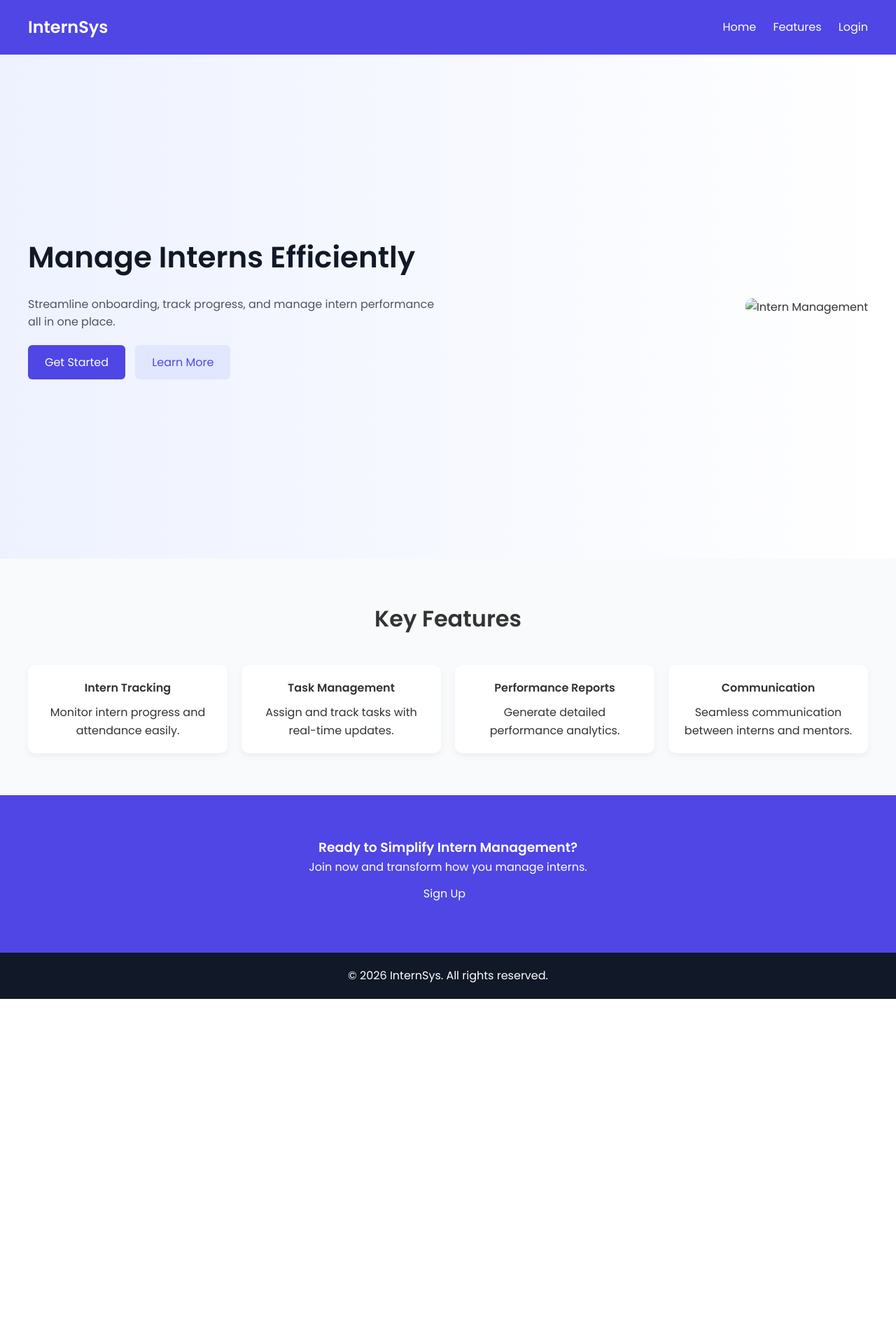
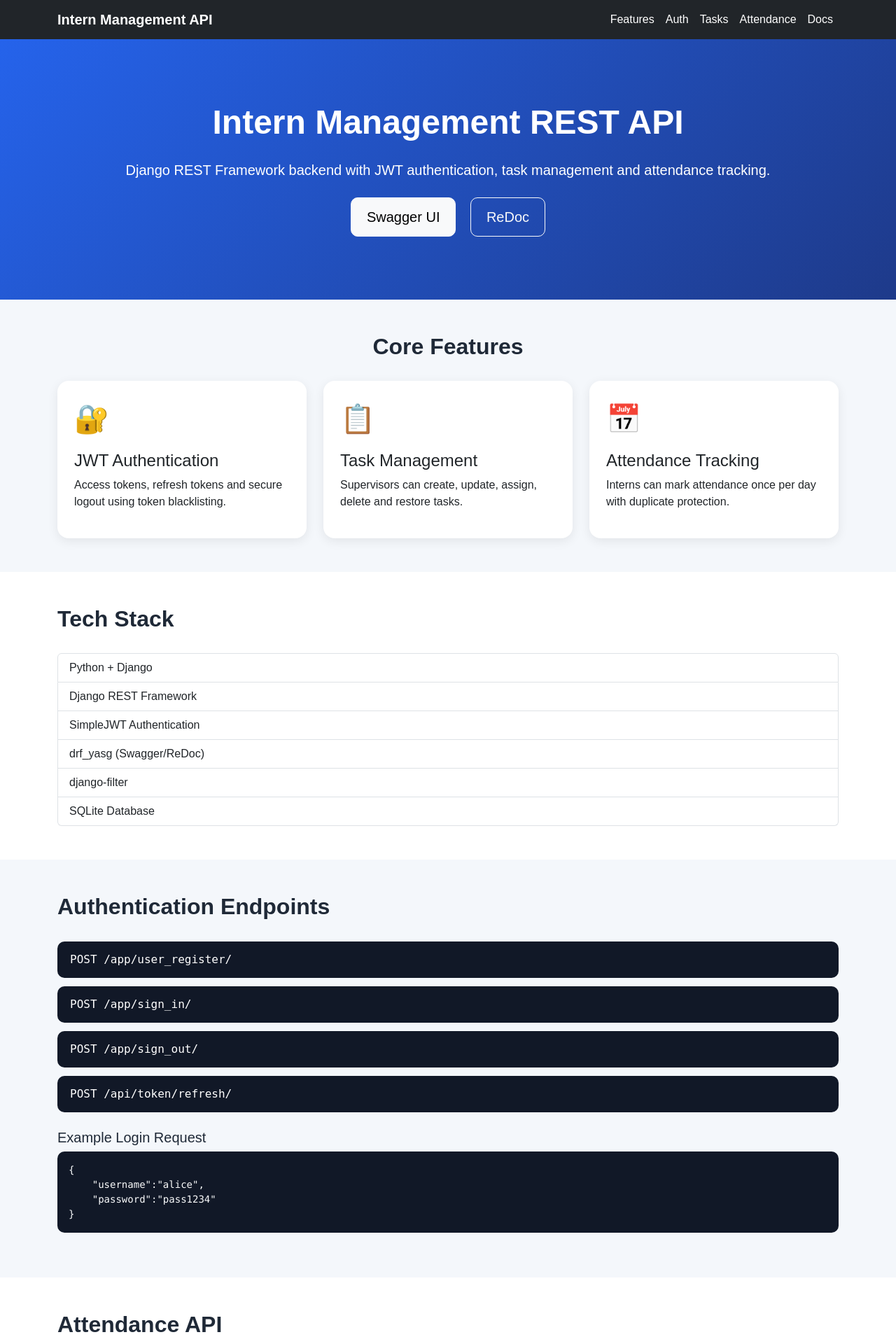
Before and after one commit to Kz1232/Intern-Management-System, a Django app: template intern/templates/homepage.html in a window 1280 px wide. Shown: the top 1920 px of the page at 70% size. Before the commit the page ends 1427 px from the top, so only its background shows below. Run offline with Django 5.2, Linux system fonts and the light colour scheme; the template is opened without the code that fills it, so the values that code supplies are empty; some libraries are stand-ins or nearby versions.

Commit message:
Added a proper homepage

```diff
--- a/intern/templates/homepage.html
+++ b/intern/templates/homepage.html
@@ -1,190 +1,379 @@
 <!DOCTYPE html>
 <html lang="en">
 <head>
-  <meta charset="UTF-8">
-  <meta name="viewport" content="width=device-width, initial-scale=1.0">
-  <title>Intern Management System</title>
-  <link href="https://fonts.googleapis.com/css2?family=Poppins:wght@300;400;600&display=swap" rel="stylesheet">
+    <meta charset="UTF-8" />
+    <meta name="viewport" content="width=device-width, initial-scale=1.0"/>
+    <title>Intern Management API</title>
+
+    <link href="https://cdn.jsdelivr.net/npm/bootstrap@5.3.3/dist/css/bootstrap.min.css" rel="stylesheet">
+
     <style>
-    * {
-      margin: 0;
-      padding: 0;
-      box-sizing: border-box;
-      font-family: 'Poppins', sans-serif;
+        body{
+            background:#f4f7fb;
+            font-family:Arial, sans-serif;
+            color:#1f2937;
         }
 
-    body {
-      line-height: 1.6;
-      color: #333;
+        .hero{
+            background:linear-gradient(135deg,#2563eb,#1e3a8a);
+            color:white;
+            padding:90px 0;
         }
 
-    header {
-      background: #4f46e5;
-      color: white;
-      padding: 20px 40px;
-      display: flex;
-      justify-content: space-between;
-      align-items: center;
+        .hero h1{
+            font-size:3rem;
+            font-weight:700;
         }
 
-    header h1 {
-      font-size: 24px;
+        .section-title{
+            font-weight:700;
+            margin-bottom:30px;
         }
 
-    nav a {
-      color: white;
-      margin-left: 20px;
-      text-decoration: none;
-      font-weight: 500;
+        .card{
+            border:none;
+            border-radius:16px;
+            box-shadow:0 4px 15px rgba(0,0,0,0.08);
         }
 
-    .hero {
-      height: 90vh;
-      display: flex;
-      align-items: center;
-      justify-content: space-between;
-      padding: 0 40px;
-      background: linear-gradient(to right, #eef2ff, #ffffff);
+        .endpoint{
+            background:#111827;
+            color:white;
+            padding:14px 18px;
+            border-radius:10px;
+            margin-bottom:12px;
+            font-family:monospace;
+            overflow-x:auto;
         }
 
-    .hero-text {
-      max-width: 50%;
+        footer{
+            background:#111827;
+            color:white;
+            padding:30px 0;
+            margin-top:60px;
         }
 
-    .hero-text h2 {
-      font-size: 42px;
-      margin-bottom: 20px;
-      color: #111827;
+        pre{
+            background:#111827;
+            color:#f9fafb;
+            padding:16px;
+            border-radius:10px;
+            overflow-x:auto;
         }
 
-    .hero-text p {
-      margin-bottom: 20px;
-      color: #4b5563;
+        .nav-link{
+            color:white !important;
         }
 
-    .btn {
-      display: inline-block;
-      padding: 12px 24px;
-      background: #4f46e5;
-      color: white;
-      border-radius: 6px;
-      text-decoration: none;
-      margin-right: 10px;
+        .feature-icon{
+            font-size:40px;
         }
 
-    .btn-secondary {
-      background: #e0e7ff;
-      color: #4f46e5;
-    }
-
-    .features {
-      padding: 60px 40px;
-      background: #f9fafb;
-      text-align: center;
-    }
-
-    .features h3 {
-      font-size: 32px;
-      margin-bottom: 40px;
-    }
-
-    .feature-grid {
-      display: grid;
-      grid-template-columns: repeat(auto-fit, minmax(250px, 1fr));
-      gap: 20px;
-    }
-
-    .feature {
-      background: white;
-      padding: 20px;
-      border-radius: 10px;
-      box-shadow: 0 4px 10px rgba(0,0,0,0.05);
-    }
-
-    .feature h4 {
-      margin-bottom: 10px;
-    }
-
-    .cta {
-      padding: 60px 40px;
-      text-align: center;
-      background: #4f46e5;
-      color: white;
-    }
-
-    footer {
-      text-align: center;
-      padding: 20px;
-      background: #111827;
-      color: white;
-    }
-
-    @media(max-width: 768px) {
-      .hero {
-        flex-direction: column;
-        text-align: center;
-      }
-
-      .hero-text {
-        max-width: 100%;
-      }
+        .btn-custom{
+            padding:12px 22px;
+            border-radius:10px;
         }
     </style>
 </head>
 <body>
 
-  <header>
-    <h1>InternSys</h1>
-    <nav>
-      <a href="#">Home</a>
-      <a href="#">Features</a>
-      <a href="#">Login</a>
+<!-- NAVBAR -->
+<nav class="navbar navbar-expand-lg navbar-dark bg-dark sticky-top">
+    <div class="container">
+        <a class="navbar-brand fw-bold" href="/">
+            Intern Management API
+        </a>
+
+        <button class="navbar-toggler" type="button" data-bs-toggle="collapse" data-bs-target="#navMenu">
+            <span class="navbar-toggler-icon"></span>
+        </button>
+
+        <div class="collapse navbar-collapse" id="navMenu">
+            <ul class="navbar-nav ms-auto">
+                <li class="nav-item">
+                    <a class="nav-link" href="#features">Features</a>
+                </li>
+
+                <li class="nav-item">
+                    <a class="nav-link" href="#auth">Auth</a>
+                </li>
+
+                <li class="nav-item">
+                    <a class="nav-link" href="#tasks">Tasks</a>
+                </li>
+
+                <li class="nav-item">
+                    <a class="nav-link" href="#attendance">Attendance</a>
+                </li>
+
+                <li class="nav-item">
+                    <a class="nav-link" href="#docs">Docs</a>
+                </li>
+            </ul>
+        </div>
+    </div>
 </nav>
-  </header>
 
-  <section class="hero">
-    <div class="hero-text">
-      <h2>Manage Interns Efficiently</h2>
-      <p>Streamline onboarding, track progress, and manage intern performance all in one place.</p>
-      <a href="#" class="btn">Get Started</a>
-      <a href="#" class="btn btn-secondary">Learn More</a>
-    </div>
-    <div class="hero-image">
-      <img src="https://via.placeholder.com/500" alt="Intern Management" style="width:100%; border-radius:10px;">
-    </div>
-  </section>
+<!-- HERO -->
+<section class="hero text-center">
+    <div class="container">
+        <h1>Intern Management REST API</h1>
 
-  <section class="features">
-    <h3>Key Features</h3>
-    <div class="feature-grid">
-      <div class="feature">
-        <h4>Intern Tracking</h4>
-        <p>Monitor intern progress and attendance easily.</p>
-      </div>
-      <div class="feature">
-        <h4>Task Management</h4>
-        <p>Assign and track tasks with real-time updates.</p>
-      </div>
-      <div class="feature">
-        <h4>Performance Reports</h4>
-        <p>Generate detailed performance analytics.</p>
-      </div>
-      <div class="feature">
-        <h4>Communication</h4>
-        <p>Seamless communication between interns and mentors.</p>
+        <p class="lead mt-4">
+            Django REST Framework backend with JWT authentication,
+            task management and attendance tracking.
+        </p>
+
+        <div class="mt-4">
+            <a href="/swagger/" class="btn btn-light btn-lg btn-custom me-3">
+                Swagger UI
+            </a>
+
+            <a href="/redoc/" class="btn btn-outline-light btn-lg btn-custom">
+                ReDoc
+            </a>
         </div>
     </div>
 </section>
 
-  <section class="cta">
-    <h3>Ready to Simplify Intern Management?</h3>
-    <p>Join now and transform how you manage interns.</p>
-    <a href="#" class="btn">Sign Up</a>
+<!-- FEATURES -->
+<section class="py-5" id="features">
+    <div class="container">
+        <h2 class="section-title text-center">
+            Core Features
+        </h2>
+
+        <div class="row g-4">
+
+            <div class="col-md-4">
+                <div class="card p-4 h-100">
+                    <div class="feature-icon">🔐</div>
+
+                    <h4 class="mt-3">JWT Authentication</h4>
+
+                    <p>
+                        Access tokens, refresh tokens and secure logout
+                        using token blacklisting.
+                    </p>
+                </div>
+            </div>
+
+            <div class="col-md-4">
+                <div class="card p-4 h-100">
+                    <div class="feature-icon">📋</div>
+
+                    <h4 class="mt-3">Task Management</h4>
+
+                    <p>
+                        Supervisors can create, update, assign,
+                        delete and restore tasks.
+                    </p>
+                </div>
+            </div>
+
+            <div class="col-md-4">
+                <div class="card p-4 h-100">
+                    <div class="feature-icon">📅</div>
+
+                    <h4 class="mt-3">Attendance Tracking</h4>
+
+                    <p>
+                        Interns can mark attendance once per day
+                        with duplicate protection.
+                    </p>
+                </div>
+            </div>
+
+        </div>
+    </div>
 </section>
 
+<!-- TECH STACK -->
+<section class="py-5 bg-white">
+    <div class="container">
+        <h2 class="section-title">
+            Tech Stack
+        </h2>
+
+        <ul class="list-group">
+            <li class="list-group-item">Python + Django</li>
+            <li class="list-group-item">Django REST Framework</li>
+            <li class="list-group-item">SimpleJWT Authentication</li>
+            <li class="list-group-item">drf_yasg (Swagger/ReDoc)</li>
+            <li class="list-group-item">django-filter</li>
+            <li class="list-group-item">SQLite Database</li>
+        </ul>
+    </div>
+</section>
+
+<!-- AUTH -->
+<section class="py-5" id="auth">
+    <div class="container">
+        <h2 class="section-title">
+            Authentication Endpoints
+        </h2>
+
+        <div class="endpoint">POST /app/user_register/</div>
+        <div class="endpoint">POST /app/sign_in/</div>
+        <div class="endpoint">POST /app/sign_out/</div>
+        <div class="endpoint">POST /api/token/refresh/</div>
+
+        <div class="mt-4">
+            <h5>Example Login Request</h5>
+
+<pre>{
+    "username":"alice",
+    "password":"pass1234"
+}</pre>
+        </div>
+    </div>
+</section>
+
+<!-- ATTENDANCE -->
+<section class="py-5 bg-white" id="attendance">
+    <div class="container">
+        <h2 class="section-title">
+            Attendance API
+        </h2>
+
+        <div class="endpoint">
+            POST /app/mark_attendence/
+        </div>
+
+        <p class="mt-3">
+            Marks attendance for the authenticated user.
+            One attendance entry is allowed per day.
+        </p>
+    </div>
+</section>
+
+<!-- TASKS -->
+<section class="py-5" id="tasks">
+    <div class="container">
+        <h2 class="section-title">
+            Task Endpoints
+        </h2>
+
+        <div class="endpoint">GET /app/tasks/</div>
+        <div class="endpoint">POST /app/tasks/</div>
+        <div class="endpoint">GET /app/tasks/{id}/</div>
+        <div class="endpoint">PUT /app/tasks/{id}/</div>
+        <div class="endpoint">PATCH /app/tasks/{id}/</div>
+        <div class="endpoint">DELETE /app/tasks/{id}/</div>
+        <div class="endpoint">POST /app/tasks/{id}/complete/</div>
+        <div class="endpoint">PATCH /app/tasks/{id}/soft_delete/</div>
+        <div class="endpoint">POST /app/tasks/{id}/restore/</div>
+
+        <div class="mt-4">
+            <h5>Filtering Examples</h5>
+
+<pre>
+GET /app/tasks/?assigned_to__username=alice
+GET /app/tasks/?status=COMP
+GET /app/tasks/?search=report
+GET /app/tasks/?ordering=-created_at
+</pre>
+        </div>
+    </div>
+</section>
+
+<!-- ROLES -->
+<section class="py-5 bg-white">
+    <div class="container">
+        <h2 class="section-title">
+            Roles & Permissions
+        </h2>
+
+        <div class="row g-4">
+
+            <div class="col-md-6">
+                <div class="card p-4">
+                    <h4>INTERN</h4>
+
+                    <ul>
+                        <li>Sign in</li>
+                        <li>Mark attendance</li>
+                        <li>View tasks</li>
+                        <li>Complete assigned tasks</li>
+                    </ul>
+                </div>
+            </div>
+
+            <div class="col-md-6">
+                <div class="card p-4">
+                    <h4>SUPERVISOR</h4>
+
+                    <ul>
+                        <li>Create tasks</li>
+                        <li>Update tasks</li>
+                        <li>Delete tasks</li>
+                        <li>Restore tasks</li>
+                        <li>Manage interns</li>
+                    </ul>
+                </div>
+            </div>
+
+        </div>
+    </div>
+</section>
+
+<!-- DOCS -->
+<section class="py-5 text-center" id="docs">
+    <div class="container">
+
+        <h2 class="section-title">
+            Interactive API Documentation
+        </h2>
+
+        <p class="mb-4">
+            Explore and test your API using Swagger UI or ReDoc.
+        </p>
+
+        <a href="/swagger/" class="btn btn-primary btn-lg me-3">
+            Open Swagger
+        </a>
+
+        <a href="/redoc/" class="btn btn-dark btn-lg">
+            Open ReDoc
+        </a>
+
+    </div>
+</section>
+
+<!-- LOCAL SETUP -->
+<section class="py-5 bg-white">
+    <div class="container">
+        <h2 class="section-title">
+            Local Development Setup
+        </h2>
+
+<pre>
+python -m venv .venv
+
+source .venv/bin/activate
+
+pip install Django djangorestframework
+pip install djangorestframework-simplejwt
+pip install drf-yasg django-filter
+
+python manage.py migrate
+python manage.py runserver
+</pre>
+    </div>
+</section>
+
+<!-- FOOTER -->
 <footer>
-    <p>&copy; 2026 InternSys. All rights reserved.</p>
+    <div class="container text-center">
+        <h4>Intern Management API</h4>
+
+        <p class="mb-0">
+            Built with Django REST Framework
+        </p>
+    </div>
 </footer>
+
+<script src="https://cdn.jsdelivr.net/npm/bootstrap@5.3.3/dist/js/bootstrap.bundle.min.js"></script>
 
 </body>
 </html>
```
Lines whose indentation alone changed are shown as unchanged.
